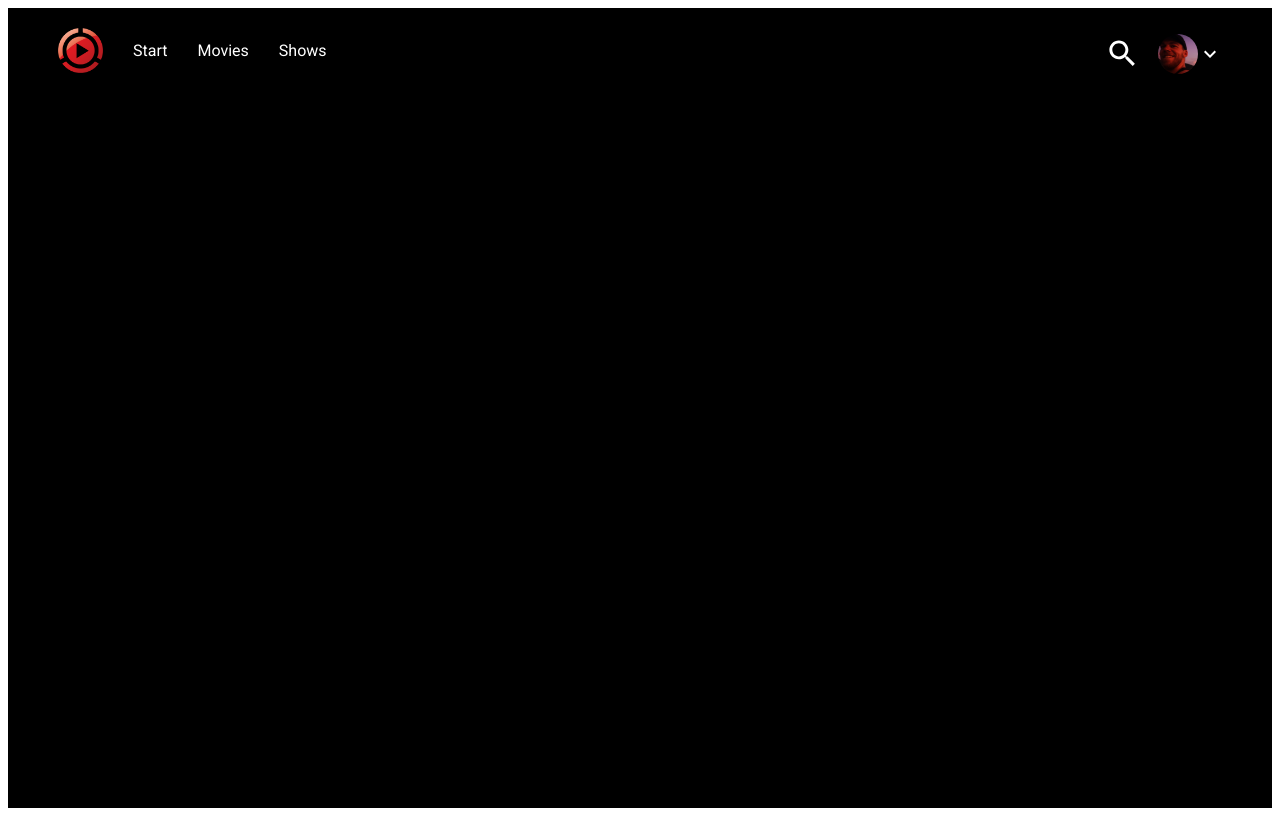
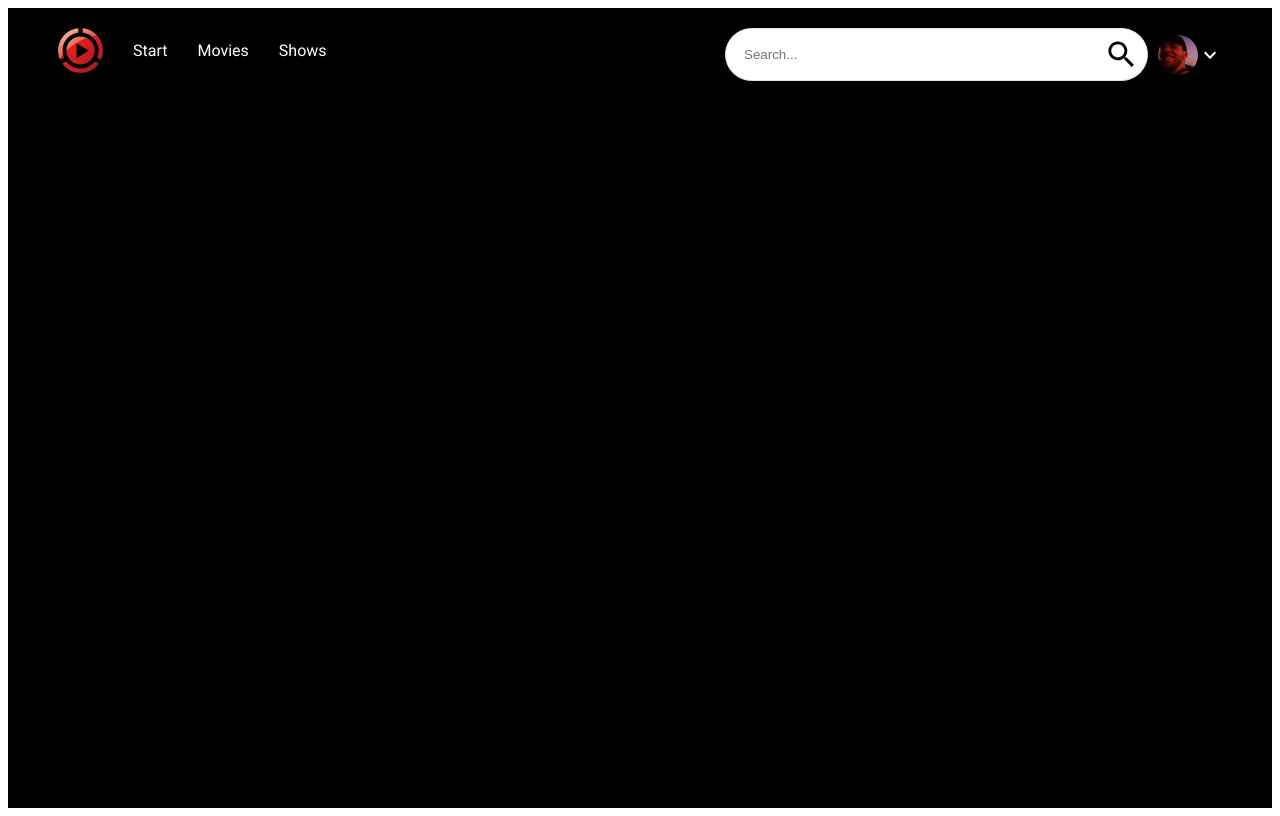
Before and after one commit to dmnk-ws/moviebase, a React (Create React App) app: page / in a window 1280 px wide. Both pictures are taken after a click on the button 1122 px from the left and 53 px from the top of the page. Built offline with nearby package versions, Linux system fonts and the light colour scheme.

Commit message:
added searchbutton, edited searchbar

```diff
--- a/src/components/Navbar.jsx
+++ b/src/components/Navbar.jsx
@@ -1,13 +1,21 @@
 import { Stack, Box, Avatar } from "@mui/material";
 import { Link } from "react-router-dom";
 import { ExpandMore } from '@mui/icons-material';
+import { useState } from "react";
 
 
 import logo from '../assets/images/logo.png';
 import profile from '../assets/images/profile.png';
-import { SearchBar, Movies, Shows } from "./";
+import { SearchBar, SearchButton, Movies, Shows } from "./";
 
-const Navbar = () => (
+const Navbar = () => {
+    const [isActive, setIsActive] = useState(false);
+
+    const updateActive = (active) => {
+        setIsActive(active);
+    }
+
+    return (
         <Stack
             direction="row"
             sx={{ position: 'sticky', background: '#000000', top: 0, padding: '20px 50px 20px', alignItems: 'middle' }}
@@ -48,7 +56,11 @@ const Navbar = () => (
             <Box
                 sx={{ display:'inline-flex', alignItems: 'center', position: 'absolute', right: '50px' }}
             >
-                <SearchBar />
+                { isActive ? <SearchBar padding="10px" updateActive={updateActive} /> : <SearchButton color="#FFFFFF" updateActive={updateActive} active={true} /> }
+                <Stack
+                    direction="row"
+                    sx={{ alignItems: "center", cursor: 'pointer' }}
+                >
                     <Avatar
                         src={profile}
                         sx={{ marginLeft: '10px' }}
@@ -56,8 +68,10 @@ const Navbar = () => (
                     <ExpandMore
                         sx={{ color: '#FFFFFF' }}
                     />
+                </Stack>
             </Box>
         </Stack>
-);
+    )
+};
 
 export default Navbar
--- a/src/components/SearchBar.jsx
+++ b/src/components/SearchBar.jsx
@@ -1,17 +1,23 @@
-import { Search } from '@mui/icons-material'
-import { IconButton } from '@mui/material'
-import React from 'react'
+import { Paper } from '@mui/material';
+import { SearchButton } from './';
 
-const SearchBar = () => {
+import '../index.css';
+
+const SearchBar = ({updateActive}) => {
     return (
-        <IconButton
-            type="submit"
-            sx={{ color: '#FFFFFF' }}
+        <Paper
+            component="form"
+            onSubmit={() => {}}
+            sx={{ borderRadius: 20, border: '1px solid #E3E3E3', pl: 2, boxShadow: 'none' }}
         >
-            <Search
-                fontSize="large"
+            <input
+                className="search-bar"
+                placeholder="Search..."
+                value=""
+                onChange={() => {}}
             />
-        </IconButton>
+            <SearchButton color="#000000" updateActive={updateActive} active={false} />
+        </Paper>
     )
 }
 
--- /dev/null
+++ b/src/components/SearchButton.jsx
@@ -0,0 +1,23 @@
+import { Search } from '@mui/icons-material';
+import { IconButton } from '@mui/material';
+
+const SearchButton = ({color, updateActive, active}) => {
+
+    const handleClick = () => {
+        updateActive(active);
+    }
+
+    return (
+        <IconButton
+            type="submit"
+            onClick={handleClick}
+            sx={{ color: color }}
+        >
+            <Search
+                fontSize="large"
+            />
+        </IconButton>
+    )
+};
+
+export default SearchButton
--- a/src/components/index.js
+++ b/src/components/index.js
@@ -7,3 +7,4 @@ export { default as SearchBar } from './SearchBar';
 export { default as MovieDetail } from './MovieDetail';
 export { default as ShowDetail } from './ShowDetail';
 export { default as Genre } from './Genre';
+export { default as SearchButton } from './SearchButton';
--- a/src/index.css
+++ b/src/index.css
@@ -1,3 +1,15 @@
 body {
     font-family: Roboto;
-  }
+}
+
+.search-bar {
+    border: none;
+    outline: none;
+    width: 200px;
+}
+
+@media screen and (min-width: 900px) {
+    .search-bar {
+        width: 350px;
+    }
+}
```
Lines whose indentation alone changed are shown as unchanged.
